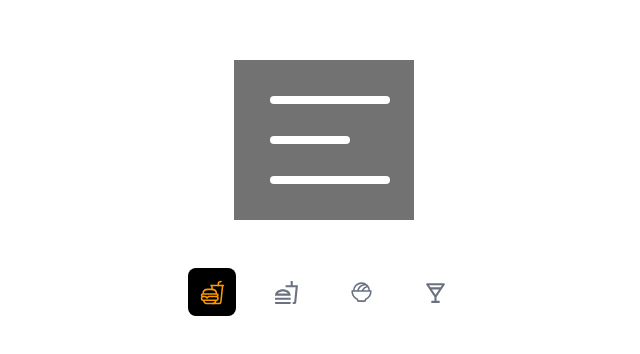
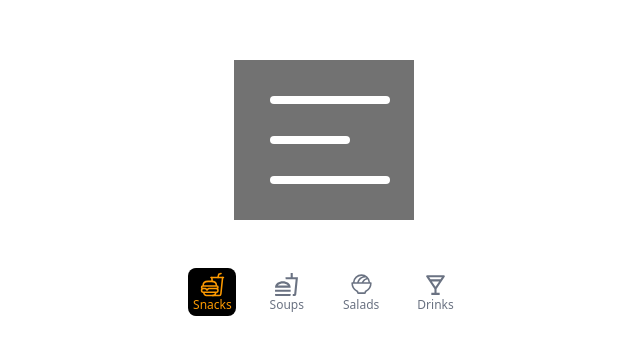
Before and after one commit to vishdadhich092004/ma, a React (Vite) app: page / in a window 1280 px wide. Shown: the part 208-562 px from the top of the page, without its empty margins (316-956 px from the left). Built offline with nearby package versions, Linux system fonts and the light colour scheme.

Commit message:
added names for the menu navabr

```diff
--- a/src/Animations/BottomNavbar.tsx
+++ b/src/Animations/BottomNavbar.tsx
@@ -34,6 +34,7 @@ function BottomNavbar() {
         onClick={() => setSelected(1)}
       >
         <IoFastFoodOutline size={25} />
+        <span className="text-xs">Snacks</span>
       </div>
       <div
         className={`relative z-10 flex flex-col items-center justify-center transition-all duration-300 ease-cubic-bezier(0.36, -1.00, 0.32, 2.00) cursor-pointer h-12 w-12 ${
@@ -44,6 +45,7 @@ function BottomNavbar() {
         onClick={() => setSelected(2)}
       >
         <MdOutlineFastfood size={25} />
+        <span className="text-xs">Soups</span>
       </div>
       <div
         className={`relative z-10 flex flex-col items-center justify-center transition-all duration-300 ease-cubic-bezier(0.36, -1.00, 0.32, 2.00) cursor-pointer h-12 w-12 ${
@@ -54,6 +56,7 @@ function BottomNavbar() {
         onClick={() => setSelected(3)}
       >
         <PiBowlFood size={25} />
+        <span className="text-xs">Salads</span>
       </div>
       <div
         className={`relative z-10 flex flex-col items-center justify-center transition-all duration-300 ease-cubic-bezier(0.36, -1.00, 0.32, 2.00) cursor-pointer h-12 w-12 ${
@@ -64,6 +67,7 @@ function BottomNavbar() {
         onClick={() => setSelected(4)}
       >
         <BiDrink size={25} />
+        <span className="text-xs">Drinks</span>
       </div>
     </div>
   );
```
